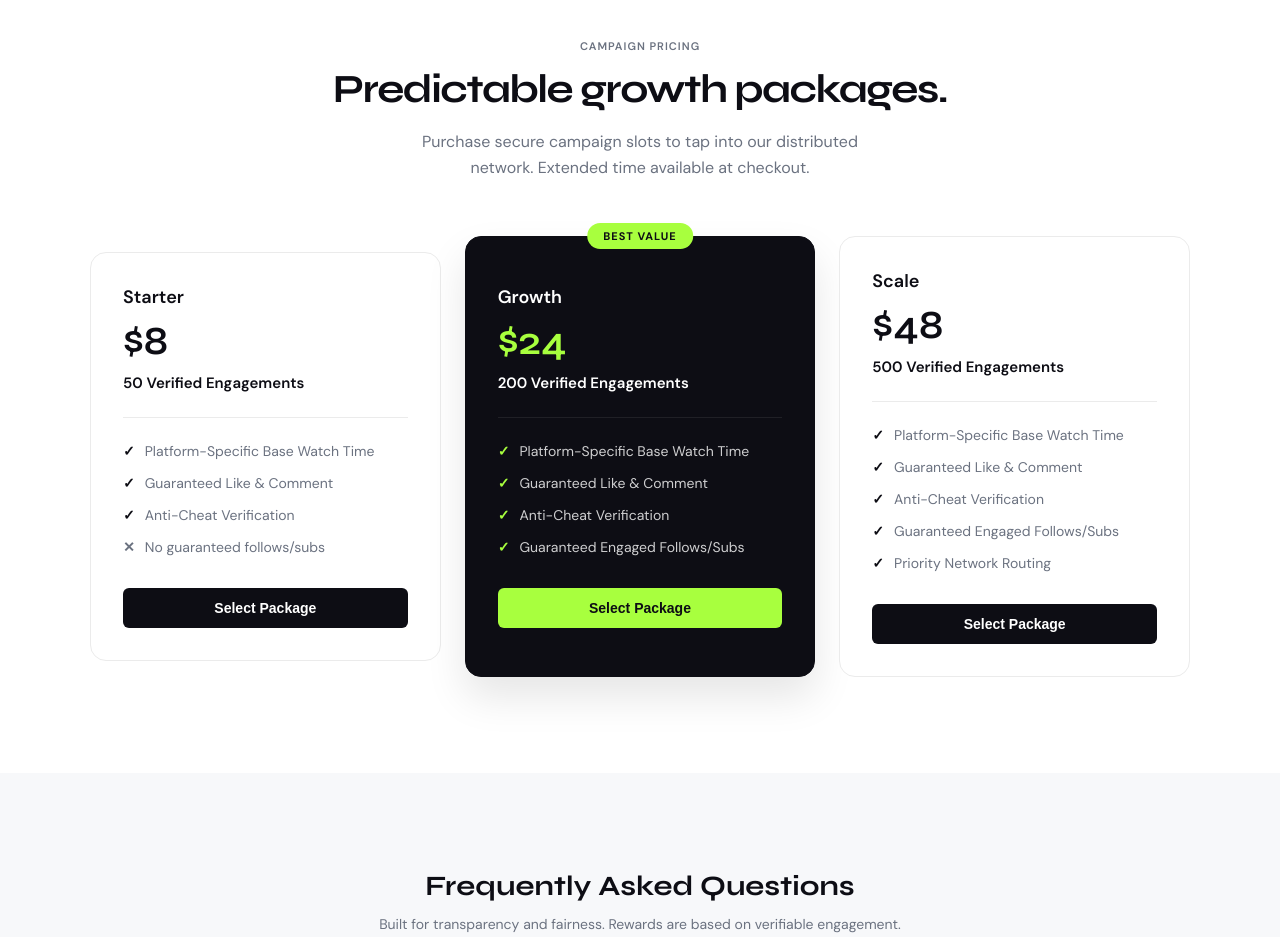
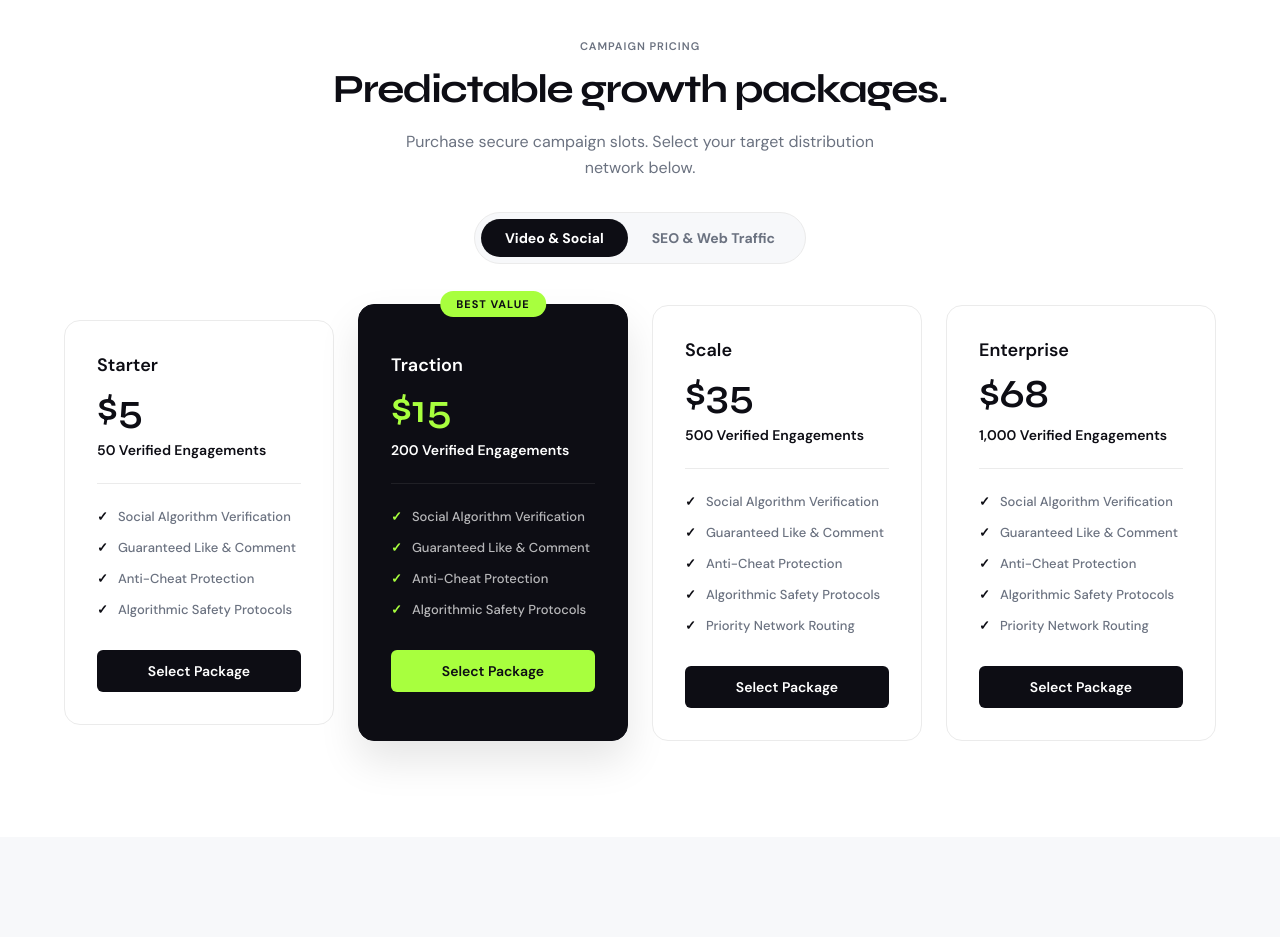
Before and after one commit to Vinbracodetech/taskivo, a React (Vite) app: page / in a window 1280 px wide. Shown: the part 2340-3277 px from the top of the page. Built offline with nearby package versions, Linux system fonts and the light colour scheme; no server answers; the database is empty.

Commit message:
Implement pricing toggle and dual pricing arrays
Added pricing toggle state and implemented dual pricing arrays for social and SEO plans.

```diff
--- a/src/pages/Landing.jsx
+++ b/src/pages/Landing.jsx
@@ -16,6 +16,9 @@ const C = {
 export default function Landing({ navigate, setAuthMode }) {
   const [openFaq, setOpenFaq] = useState(null);
   const [claimedSpots, setClaimedSpots] = useState(0);
+
+  // 🔥 NEW: Pricing Toggle State 🔥
+  const [pricingMode, setPricingMode] = useState('social');
 
   useEffect(function () {
     document.title = 'Taskivo — Digital Engagement Infrastructure';
@@ -79,21 +82,22 @@ export default function Landing({ navigate, setAuthMode }) {
     document.head.appendChild(style);
   }, []);
 
-  const pricing = [
-    {
-      name: 'Starter', price: '$8', slots: 50, useCase: 'Baseline engagement test',
-      features: ['Platform-Specific Base Watch Time', 'Guaranteed Like & Comment', 'Anti-Cheat Verification', 'No guaranteed follows/subs']
-    },
-    {
-      name: 'Growth', price: '$24', slots: 200, useCase: 'Best Value (Includes 50 Bonus)',
-      features: ['Platform-Specific Base Watch Time', 'Guaranteed Like & Comment', 'Anti-Cheat Verification', 'Guaranteed Engaged Follows/Subs'],
-      isPopular: true
-    },
-    {
-      name: 'Scale', price: '$48', slots: 500, useCase: 'Massive reach (Includes 200 Bonus)',
-      features: ['Platform-Specific Base Watch Time', 'Guaranteed Like & Comment', 'Anti-Cheat Verification', 'Guaranteed Engaged Follows/Subs', 'Priority Network Routing']
-    },
+  // 🔥 NEW: Dual Pricing Arrays (4 Tiers Each) 🔥
+  const socialPricing = [
+    { name: 'Starter', price: '$5', slots: 50, useCase: 'Baseline algorithmic test', features: ['Social Algorithm Verification', 'Guaranteed Like & Comment', 'Anti-Cheat Protection', 'Algorithmic Safety Protocols'] },
+    { name: 'Traction', price: '$15', slots: 200, useCase: 'Best Value (Most Popular)', features: ['Social Algorithm Verification', 'Guaranteed Like & Comment', 'Anti-Cheat Protection', 'Algorithmic Safety Protocols'], isPopular: true },
+    { name: 'Scale', price: '$35', slots: 500, useCase: 'Sustained engagement', features: ['Social Algorithm Verification', 'Guaranteed Like & Comment', 'Anti-Cheat Protection', 'Algorithmic Safety Protocols', 'Priority Network Routing'] },
+    { name: 'Enterprise', price: '$68', slots: 1000, useCase: 'Maximum velocity', features: ['Social Algorithm Verification', 'Guaranteed Like & Comment', 'Anti-Cheat Protection', 'Algorithmic Safety Protocols', 'Priority Network Routing'] },
   ];
+
+  const seoPricing = [
+    { name: 'Starter SEO', price: '$8', slots: 100, useCase: 'Initial Search Visibility', features: ['Guaranteed 2+ Min Dwell Time', 'Low Bounce Rate Simulation', 'Anti-Cheat Protection', 'Safe Search Protocols'] },
+    { name: 'Traction SEO', price: '$24', slots: 300, useCase: 'Best Value (Most Popular)', features: ['Guaranteed 2+ Min Dwell Time', 'Low Bounce Rate Simulation', 'Anti-Cheat Protection', 'Safe Search Protocols'], isPopular: true },
+    { name: 'Scale SEO', price: '$55', slots: 800, useCase: 'Domain Authority Boost', features: ['Guaranteed 2+ Min Dwell Time', 'Low Bounce Rate Simulation', 'Anti-Cheat Protection', 'Safe Search Protocols', 'Priority Network Routing'] },
+    { name: 'Enterprise SEO', price: '$120', slots: 2000, useCase: 'Maximum Organic Reach', features: ['Guaranteed 2+ Min Dwell Time', 'Low Bounce Rate Simulation', 'Anti-Cheat Protection', 'Safe Search Protocols', 'Priority Network Routing'] },
+  ];
+
+  const activePricing = pricingMode === 'social' ? socialPricing : seoPricing;
 
   const faqs = [
     { q: 'How do rewards work?', a: 'Contributors accumulate reward points based on active task completion, platform engagement, and maintaining activity streaks. Points reflect your overall participation quality.' },
@@ -101,7 +105,6 @@ export default function Landing({ navigate, setAuthMode }) {
     { q: 'Who can use Taskivo?', a: 'Taskivo is built for global businesses seeking genuine digital engagement across social and web properties, and individuals worldwide looking for structured micro-earning opportunities.' },
   ];
 
-  // 🔥 THE NEW ONBOARDING FUNNELS 🔥
   function goRegisterEarner() {
     localStorage.setItem('taskivo_role', 'earner');
     if (setAuthMode) setAuthMode("register");
@@ -114,7 +117,6 @@ export default function Landing({ navigate, setAuthMode }) {
     navigate("auth");
   }
 
-  // 🔥 THE FREE TRIAL TAGGER 🔥
   function claimFreeGrant() {
     localStorage.setItem('taskivo_role', 'creator');
     localStorage.setItem('taskivo_grant', 'true');
@@ -158,13 +160,11 @@ export default function Landing({ navigate, setAuthMode }) {
 
           <div style={{ display: 'flex', flexDirection: 'column', alignItems: 'center', gap: 16 }}>
             <div style={{ display: 'flex', gap: 12, justifyContent: 'center', flexWrap: 'wrap' }}>
-              {/* ROUTES TO EARNER */}
               <button style={{
                 background: C.lime, color: C.ink, border: 'none', borderRadius: 8, padding: '14px 28px',
                 fontSize: 14, fontWeight: 700, cursor: 'pointer', fontFamily: "'DM Sans', sans-serif",
               }} onClick={goRegisterEarner}>Join as Founding Contributor</button>
 
-              {/* ROUTES TO BUSINESS */}
               <button style={{
                 background: 'transparent', color: C.white, border: `1px solid ${C.darkLine}`, borderRadius: 8,
                 padding: '14px 28px', fontSize: 14, fontWeight: 600, cursor: 'pointer', fontFamily: "'DM Sans', sans-serif",
@@ -177,7 +177,7 @@ export default function Landing({ navigate, setAuthMode }) {
         </div>
       </div>
 
-      {/* PILOT PROGRAM BANNER (LIVE SUPABASE DATA) */}
+      {/* PILOT PROGRAM BANNER */}
       <div style={{ background: C.ink, borderTop: `1px solid ${C.darkLine}`, borderBottom: `1px solid ${C.darkLine}`, padding: '24px 5%' }}>
         <div style={{ maxWidth: 1000, margin: '0 auto', display: 'flex', alignItems: 'center', justifyContent: 'space-between', flexWrap: 'wrap', gap: 20 }}>
           <div style={{ flex: '1 1 300px' }}>
@@ -196,7 +196,6 @@ export default function Landing({ navigate, setAuthMode }) {
               <div style={{ width: `${Math.min((claimedSpots / 10) * 100, 100)}%`, height: '100%', background: C.lime, transition: 'width 1s ease-in-out' }}></div>
             </div>
           </div>
-          {/* 🔥 ROUTES TO FREE GRANT 🔥 */}
           <button
             style={{
               background: claimedSpots >= 10 ? 'rgba(255,255,255,0.1)' : C.lime,
@@ -228,7 +227,6 @@ export default function Landing({ navigate, setAuthMode }) {
               <li style={{ display: 'flex', alignItems: 'center', gap: 12, color: C.slate, fontSize: 15 }}><span style={{ color: C.ink, fontWeight: 'bold' }}>✓</span> Get high-retention engagement from real users</li>
               <li style={{ display: 'flex', alignItems: 'center', gap: 12, color: C.slate, fontSize: 15 }}><span style={{ color: C.ink, fontWeight: 'bold' }}>✓</span> Predictable and scalable algorithmic growth</li>
             </ul>
-            {/* ROUTES TO BUSINESS */}
             <button style={{ background: C.ink, color: C.white, border: 'none', borderRadius: 6, padding: '12px 20px', fontSize: 14, fontWeight: 600, cursor: 'pointer', width: '100%' }} onClick={goRegisterCreator}>Create Campaign</button>
           </div>
           <div style={{ background: C.white, border: `1px solid ${C.line}`, borderRadius: 16, padding: 40 }}>
@@ -239,13 +237,12 @@ export default function Landing({ navigate, setAuthMode }) {
               <li style={{ display: 'flex', alignItems: 'center', gap: 12, color: C.slate, fontSize: 15 }}><span style={{ color: C.lime, fontWeight: 'bold' }}>●</span> Earn dynamic reward points for your verified attention</li>
               <li style={{ display: 'flex', alignItems: 'center', gap: 12, color: C.slate, fontSize: 15 }}><span style={{ color: C.lime, fontWeight: 'bold' }}>●</span> Build consistency streaks for internal bonuses</li>
             </ul>
-            {/* ROUTES TO EARNER */}
             <button style={{ background: C.lime, color: C.ink, border: 'none', borderRadius: 6, padding: '12px 20px', fontSize: 14, fontWeight: 600, cursor: 'pointer', width: '100%' }} onClick={goRegisterEarner}>Join Network</button>
           </div>
         </div>
       </section>
 
-      {/* TRUST LAYER: ENGINEERED FOR INTEGRITY */}
+      {/* TRUST LAYER */}
       <section className="lp-section-pad" style={{ background: C.ink, color: C.white }}>
         <div style={{ textAlign: 'center', marginBottom: 56 }}>
           <div style={{ fontSize: 11, fontWeight: 600, letterSpacing: 1, textTransform: 'uppercase', color: C.lime, marginBottom: 12 }}>Platform Strictness</div>
@@ -270,17 +267,32 @@ export default function Landing({ navigate, setAuthMode }) {
         </div>
       </section>
 
-      {/* PRICING (BUSINESSES) */}
+      {/* 🔥 DYNAMIC PRICING TOGGLE 🔥 */}
       <section className="lp-section-pad" style={{ background: C.white }}>
-        <div style={{ textAlign: 'center', marginBottom: 56 }}>
+        <div style={{ textAlign: 'center', marginBottom: 40 }}>
           <div style={{ fontSize: 11, fontWeight: 600, letterSpacing: 1, textTransform: 'uppercase', color: C.slate, marginBottom: 12 }}>Campaign Pricing</div>
           <h2 className="lp-section-title heading" style={{ color: C.ink, marginBottom: 16 }}>Predictable growth packages.</h2>
-          <p style={{ color: C.slate, maxWidth: 500, margin: '0 auto', lineHeight: 1.6 }}>
-            Purchase secure campaign slots to tap into our distributed network. Extended time available at checkout.
+          <p style={{ color: C.slate, maxWidth: 500, margin: '0 auto', lineHeight: 1.6, marginBottom: 32 }}>
+            Purchase secure campaign slots. Select your target distribution network below.
           </p>
+
+          <div style={{ display: 'inline-flex', background: C.off, padding: 6, borderRadius: 100, border: `1px solid ${C.line}` }}>
+            <button
+              onClick={() => setPricingMode('social')}
+              style={{ background: pricingMode === 'social' ? C.ink : 'transparent', color: pricingMode === 'social' ? C.white : C.slate, border: 'none', padding: '10px 24px', borderRadius: 100, fontSize: 14, fontWeight: 700, cursor: 'pointer', transition: 'all 0.2s', fontFamily: "'DM Sans', sans-serif" }}>
+              Video & Social
+            </button>
+            <button
+              onClick={() => setPricingMode('seo')}
+              style={{ background: pricingMode === 'seo' ? C.ink : 'transparent', color: pricingMode === 'seo' ? C.white : C.slate, border: 'none', padding: '10px 24px', borderRadius: 100, fontSize: 14, fontWeight: 700, cursor: 'pointer', transition: 'all 0.2s', fontFamily: "'DM Sans', sans-serif" }}>
+              SEO & Web Traffic
+            </button>
+          </div>
         </div>
-        <div className="lp-grid-3" style={{ maxWidth: 1100, margin: '0 auto', alignItems: 'center' }}>
-          {pricing.map(function(plan, i) {
+
+        {/* Updated Grid for 4 Columns */}
+        <div style={{ display: 'grid', gridTemplateColumns: 'repeat(auto-fit, minmax(240px, 1fr))', gap: 24, maxWidth: 1200, margin: '0 auto', alignItems: 'center' }}>
+          {activePricing.map(function(plan, i) {
             return (
               <div key={i} style={{
                 background: plan.isPopular ? C.ink : C.white,
@@ -295,22 +307,19 @@ export default function Landing({ navigate, setAuthMode }) {
                 )}
                 <div style={{ fontSize: 18, fontWeight: 600, marginBottom: 8 }}>{plan.name}</div>
                 <div className="heading" style={{ fontSize: 40, color: plan.isPopular ? C.lime : C.ink, marginBottom: 8 }}>{plan.price}</div>
-                <div style={{ fontSize: 15, fontWeight: 600, paddingBottom: 24, borderBottom: `1px solid ${plan.isPopular ? C.darkLine : C.line}`, marginBottom: 24 }}>
+                <div style={{ fontSize: 14, fontWeight: 600, paddingBottom: 24, borderBottom: `1px solid ${plan.isPopular ? C.darkLine : C.line}`, marginBottom: 24 }}>
                   {plan.slots.toLocaleString()} Verified Engagements
                 </div>
                 <ul style={{ listStyle: 'none', padding: 0, margin: '0 0 32px 0', display: 'flex', flexDirection: 'column', gap: 14, flexGrow: 1 }}>
                   {plan.features.map(function(feat, idx) {
-                    const isMuted = feat === 'No guaranteed follows/subs';
                     return (
-                      <li key={idx} style={{ display: 'flex', alignItems: 'flex-start', gap: 10, fontSize: 14, color: isMuted ? C.slate : (plan.isPopular ? 'rgba(255,255,255,0.8)' : C.slate) }}>
-                        <span style={{ color: isMuted ? C.slate : (plan.isPopular ? C.lime : C.ink), fontWeight: 'bold' }}>{isMuted ? '✕' : '✓'}</span>
-                        {feat}
+                      <li key={idx} style={{ display: 'flex', alignItems: 'flex-start', gap: 10, fontSize: 13, color: plan.isPopular ? 'rgba(255,255,255,0.7)' : C.slate, fontWeight: 500 }}>
+                        <span style={{ color: plan.isPopular ? C.lime : C.ink, fontWeight: 'bold' }}>✓</span> {feat}
                       </li>
                     );
                   })}
                 </ul>
-                {/* ROUTES TO BUSINESS */}
-                <button style={{ background: plan.isPopular ? C.lime : C.ink, color: plan.isPopular ? C.ink : C.white, border: 'none', borderRadius: 6, padding: '12px', fontSize: 14, fontWeight: 600, cursor: 'pointer', width: '100%' }} onClick={goRegisterCreator}>
+                <button style={{ background: plan.isPopular ? C.lime : C.ink, color: plan.isPopular ? C.ink : C.white, border: 'none', borderRadius: 6, padding: '12px', fontSize: 14, fontWeight: 600, cursor: 'pointer', width: '100%', fontFamily: "'DM Sans', sans-serif" }} onClick={goRegisterCreator}>
                   Select Package
                 </button>
               </div>
@@ -364,9 +373,7 @@ export default function Landing({ navigate, setAuthMode }) {
           <div>
             <div style={{ fontSize: 11, fontWeight: 700, color: C.ink, letterSpacing: 1, textTransform: 'uppercase', marginBottom: 20 }}>Product</div>
             <ul style={{ listStyle: 'none', padding: 0, margin: 0, display: 'flex', flexDirection: 'column', gap: 14 }}>
-              {/* ROUTES TO EARNER */}
               <li><span style={{ color: C.slate, cursor: "pointer", fontSize: 14 }} onClick={goRegisterEarner}>For Contributors</span></li>
-              {/* ROUTES TO BUSINESS */}
               <li><span style={{ color: C.slate, cursor: "pointer", fontSize: 14 }} onClick={goRegisterCreator}>For Businesses</span></li>
               <li><span style={{ color: C.slate, cursor: "pointer", fontSize: 14 }} onClick={goRegisterCreator}>Pricing</span></li>
             </ul>
```
